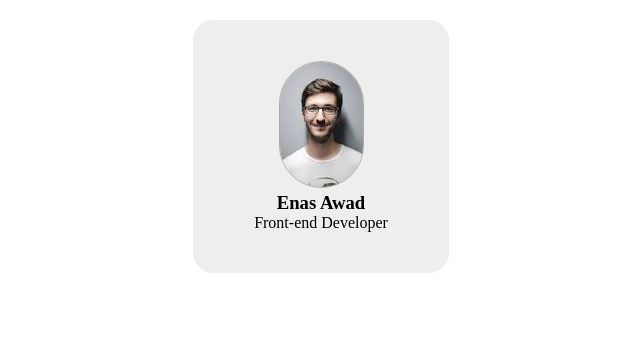
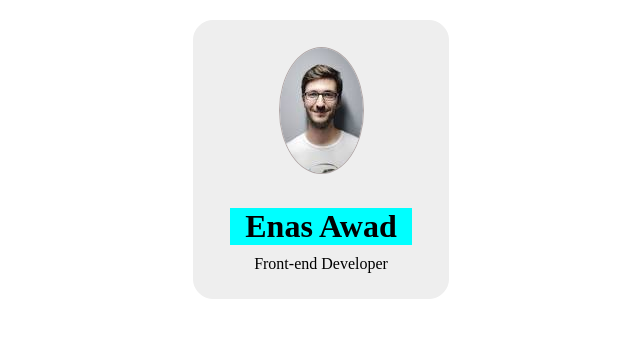
Before and after one commit to enasawad3/UI-Tutorials, a plain HTML site: page index3.html in a window 1280 px wide. Shown: the whole page, without its empty margins (319-959 px from the left). Drawn offline with Linux system fonts and the light colour scheme.

Commit message:
finish index3

```diff
--- a/index3.html
+++ b/index3.html
@@ -17,13 +17,21 @@
             border: solid 1px #eee;
             border-radius: 20px;
             text-align: center;
-            padding: 40px;
+            padding: 2%;
+            min-width: 250px;
         }
 
         img {
             border: solid 1px #b1a7a7;
-            border-radius: 64px;
+            border-radius: 50%;
+            margin-bottom: 20px;
 
+        }
+
+        h3 {
+            background-color: aqua;
+            margin: 10px;
+            font-size: 32px;
         }
     </style>
 </head>
```
